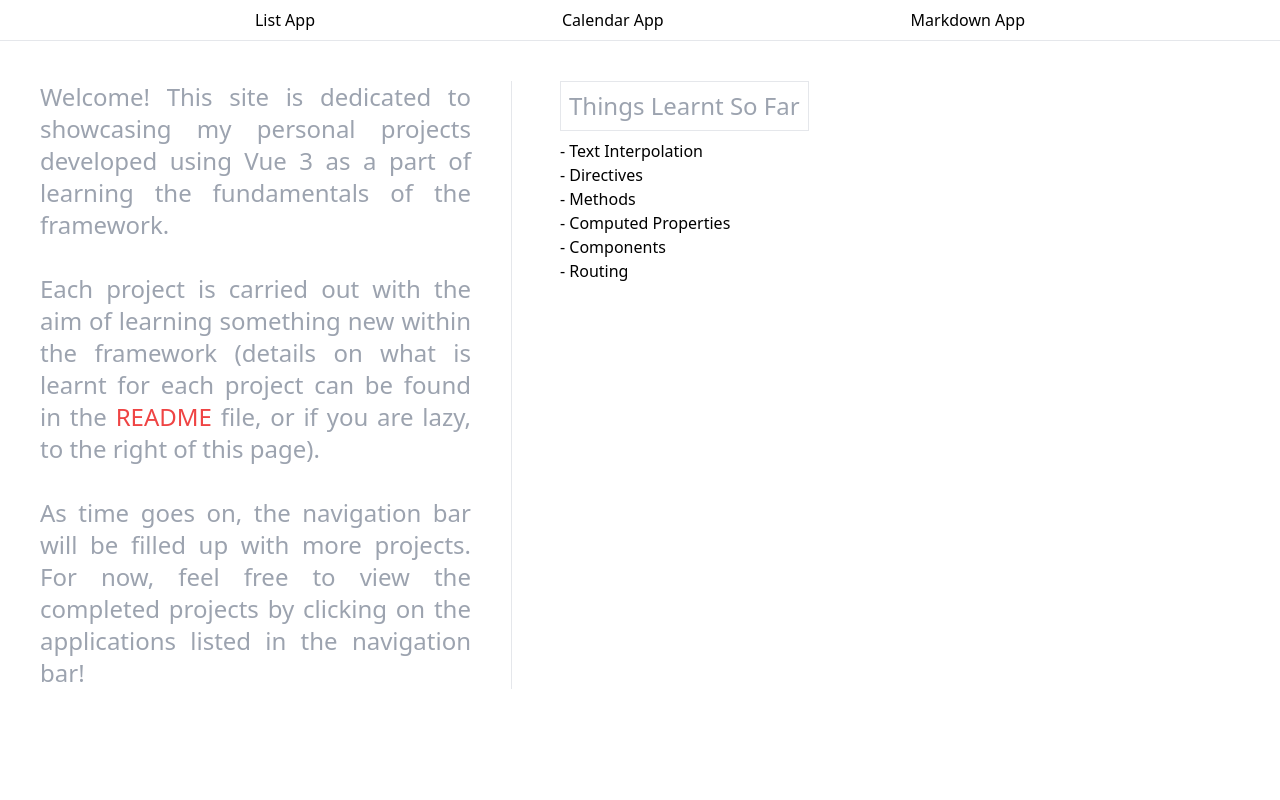
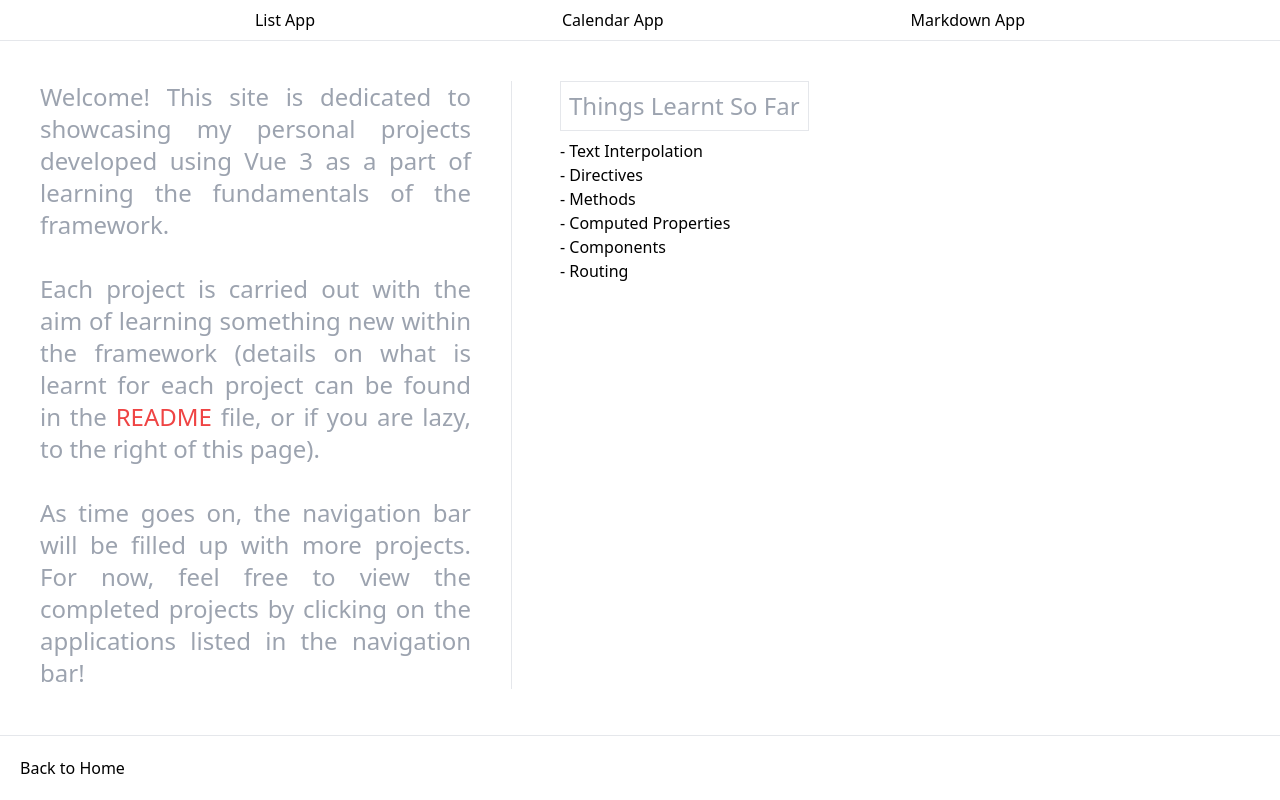
Before and after one commit to maplepancakes/vue-3-project-showcase, a Vue app: page / in a window 1280 px wide. Built offline with nearby package versions, Linux system fonts and the light colour scheme.

Commit message:
Added footer component

```diff
--- a/src/App.vue
+++ b/src/App.vue
@@ -1,15 +1,18 @@
 <template>
-  <NavigationBar/>
+  <AppHeader/>
   <router-view></router-view>
+  <AppFooter/>
 </template>
 
 <script>
-import NavigationBar from "./components/AppHeader.vue";
+import AppHeader from "./components/AppHeader.vue";
+import AppFooter from "./components/AppFooter.vue";
 export default
 {
   components:
   {
-    NavigationBar,
+    AppHeader,
+    AppFooter,
   }
 }
 </script>
```
